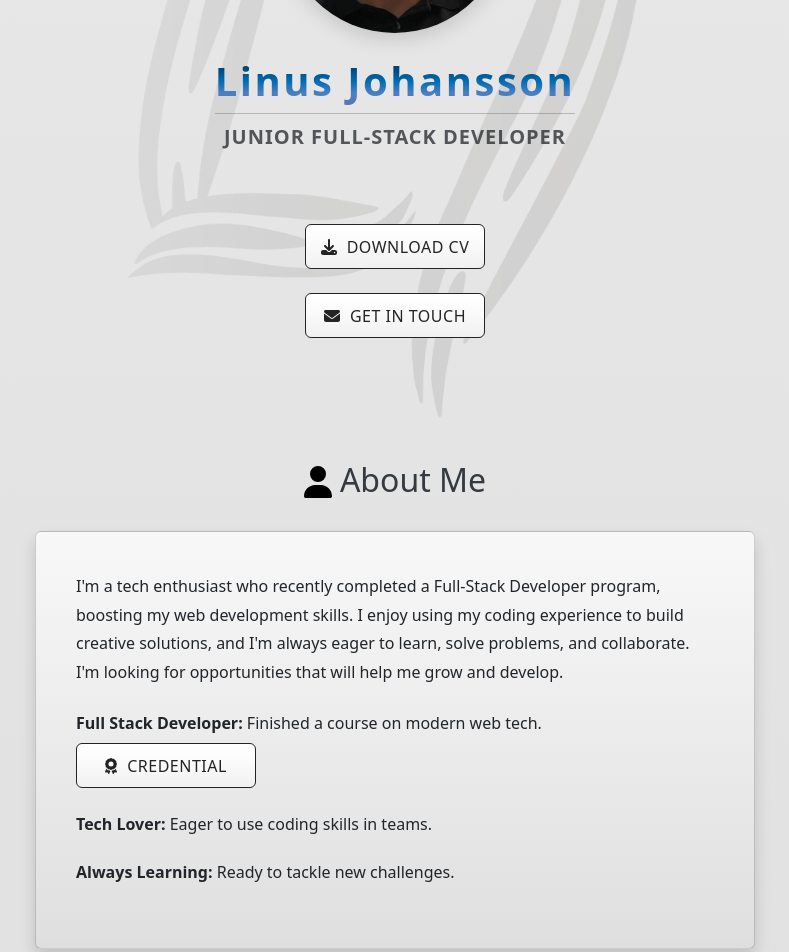
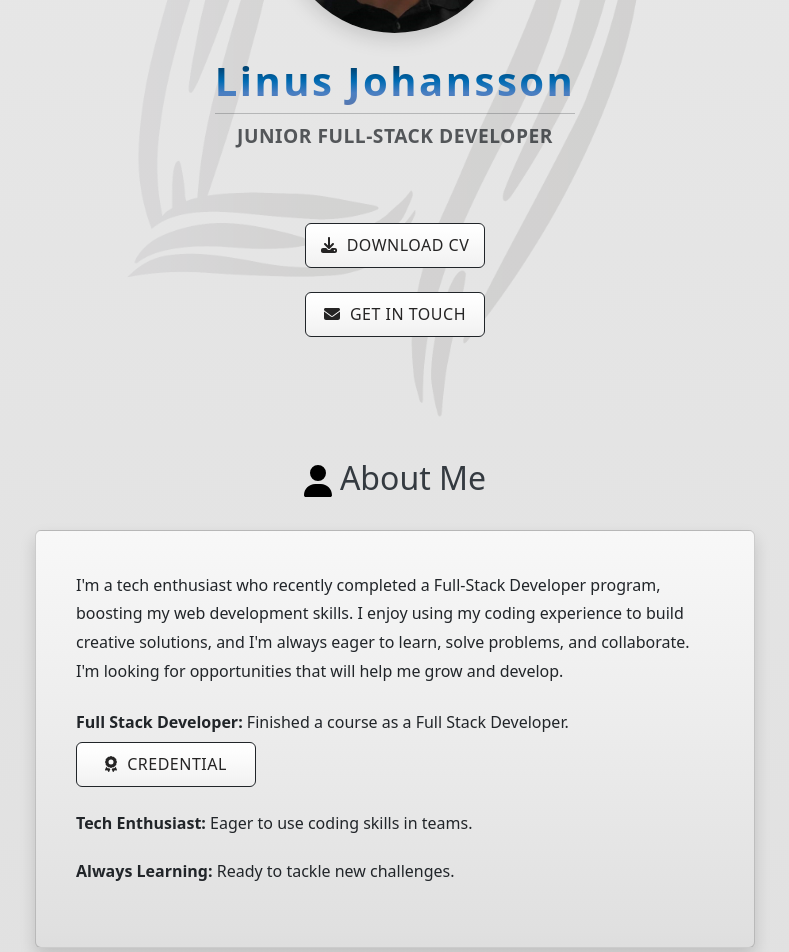
Before and after one commit to j0hanz/j0hanz-portfolio, a React (Create React App) app: page / in a window 1280 px wide. Shown: the part 320-1272 px from the top of the page, without its empty margins (245-1034 px from the left). Built offline with nearby package versions, Linux system fonts and the light colour scheme.

Commit message:
Refactor AboutMe component and Hero module styles

```diff
--- a/src/components/AboutMe.js
+++ b/src/components/AboutMe.js
@@ -9,11 +9,11 @@ import appStyles from '../App.module.css';
 const aboutMeItems = [
   {
     title: 'Full Stack Developer',
-    description: 'Finished a course on modern web tech.',
+    description: 'Finished a course as a Full Stack Developer.',
     hasCredential: true,
   },
   {
-    title: 'Tech Lover',
+    title: 'Tech Enthusiast',
     description: 'Eager to use coding skills in teams.',
     hasCredential: false,
   },
--- a/src/components/styles/Hero.module.css
+++ b/src/components/styles/Hero.module.css
@@ -15,8 +15,8 @@
 }
 
 .developerTitle {
-  font-size: 1.25rem;
-  letter-spacing: 1px;
+  font-size: 1.2rem;
+  letter-spacing: 0.5px;
   text-transform: uppercase;
 }
 
@@ -32,7 +32,7 @@
   -webkit-background-clip: text;
   -webkit-text-fill-color: transparent;
 
-  font-weight: 600;
+  font-weight: 650;
   letter-spacing: 2.5px;
 }
 
```
